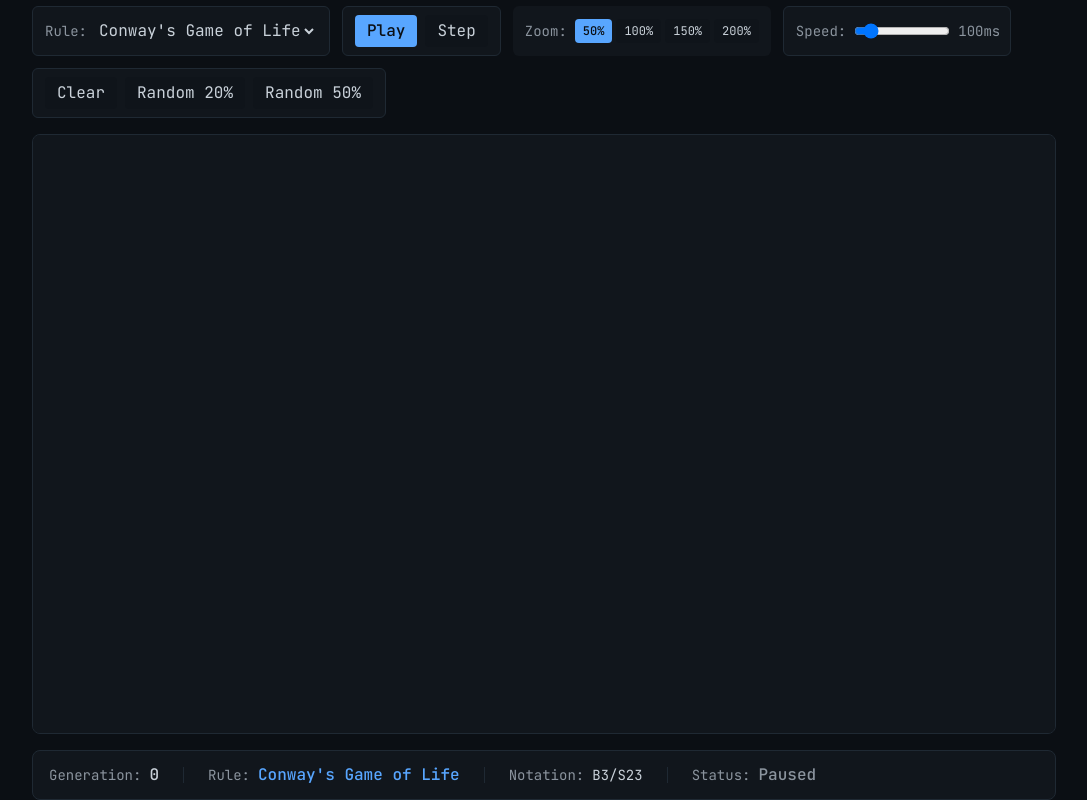
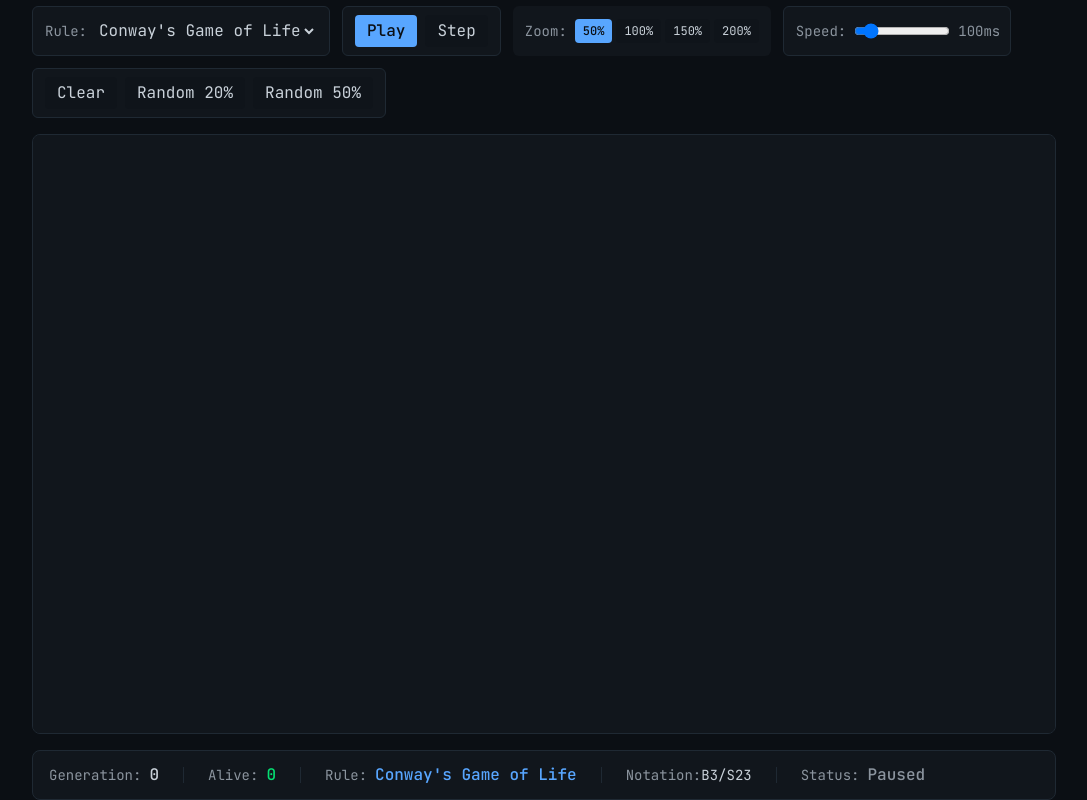
Before and after one commit to pratiksingh94/cellular-automata-lab, a React (Vite) app: page / in a window 1280 px wide. Shown: the part 231-1031 px from the top of the page, without its empty margins (96-1183 px from the left). Built offline with nearby package versions, Linux system fonts and the light colour scheme.

Commit message:
alive count

```diff
--- a/src/components/Grid.tsx
+++ b/src/components/Grid.tsx
@@ -11,6 +11,7 @@ export type GridFunctions = {
   isPlaying: () => boolean;
   step: () => void;
   getGeneration: () => number;
+  getAliveCount: () => number;
 };
 
 export default function Grid({
@@ -119,6 +120,10 @@ export default function Grid({
 
   const getGeneration = useCallback(() => generation, [generation]);
 
+  const getAliveCount = useCallback(() => {
+    return gridRef.current.reduce((acc, row) => acc + row.reduce((rowAcc, cell) => rowAcc + cell, 0), 0);
+  }, [])
+
   // useEffect(() => {
   //   pause();
   //   play();
@@ -138,9 +143,9 @@ export default function Grid({
 
   useEffect(() => {
     if (funcRef) {
-      funcRef.current = { randomize, clear, play, pause, isPlaying, step, getGeneration };
+      funcRef.current = { randomize, clear, play, pause, isPlaying, step, getGeneration, getAliveCount };
     }
-  }, [randomize, clear, play, pause, isPlaying, step, getGeneration]);
+  }, [randomize, clear, play, pause, isPlaying, step, getGeneration, getAliveCount]);
 
   useEffect(() => {
     return () => pause();
--- a/src/components/InfoPanel.tsx
+++ b/src/components/InfoPanel.tsx
@@ -4,10 +4,11 @@ export type Props = {
   rule: Rule;
   generation: number;
   isPlaying: boolean;
+  aliveCount: number;
 }
 
 
-export default function InfoPanel({ rule, generation, isPlaying }: Props) {
+export default function InfoPanel({ rule, generation, isPlaying, aliveCount }: Props) {
   return (
     <div className="flex items-center gap-6 py-3 px-4 bg-panel border border-border rounded-lg mt-4">
 
@@ -21,6 +22,13 @@ export default function InfoPanel({ rule, generation, isPlaying }: Props) {
       <div className="h-4 w-px bg-border"/>
 
       <div className="flex items-center gap-2">
+        <span className="text-text-muted text-sm">Alive:</span>
+        <span className="text-green-400 font-medium">{aliveCount}</span>
+      </div>
+
+      <div className="h-4 w-px bg-border"/>
+
+      <div className="flex items-center gap-2">
         <span className="text-text-muted text-sm">Rule:</span>
         <span className="text-accent font-medium">{rule.name}</span>
       </div>
@@ -28,8 +36,8 @@ export default function InfoPanel({ rule, generation, isPlaying }: Props) {
       <div className="h-4 w-px bg-border"/>
 
       <div className="flex items-center gap-2">
+        <span className="text-text text-sm">
         <span className="text-text-muted text-sm">Notation:</span>
-        <span className="text-text text-sm">
           B{rule.b.join("")}/S{rule.s.join("")}
         </span>
       </div>
--- a/src/pages/Home.tsx
+++ b/src/pages/Home.tsx
@@ -13,6 +13,7 @@ export default function Home() {
   const [speed, setSpeed] = useState(100);
   const [isPlaying, setIsPlaying] = useState(false);
   const [generation, setGeneration] = useState(0);
+  const [aliveCount, setAliveCount] = useState(0);
   const [showShortcuts, setShowShortcuts] = useState(false);
   const [zoom, setZoom] = useState(0.5);
 
@@ -21,6 +22,7 @@ export default function Home() {
       if(gridRef.current) {
         setIsPlaying(gridRef.current.isPlaying());
         setGeneration(gridRef.current.getGeneration());
+        setAliveCount(gridRef.current.getAliveCount())
       }
     }, 100);
 
@@ -105,7 +107,7 @@ export default function Home() {
           <Grid funcRef={gridRef} rule={rule} speed={speed} zoom={zoom}/>
         </div>
 
-        <InfoPanel rule={rule} generation={generation} isPlaying={isPlaying}/>
+        <InfoPanel rule={rule} generation={generation} isPlaying={isPlaying} aliveCount={aliveCount}/>
       </div>
 
       {showShortcuts && <ShortcutsModal onClose={() => setShowShortcuts(false)}/>}
```
